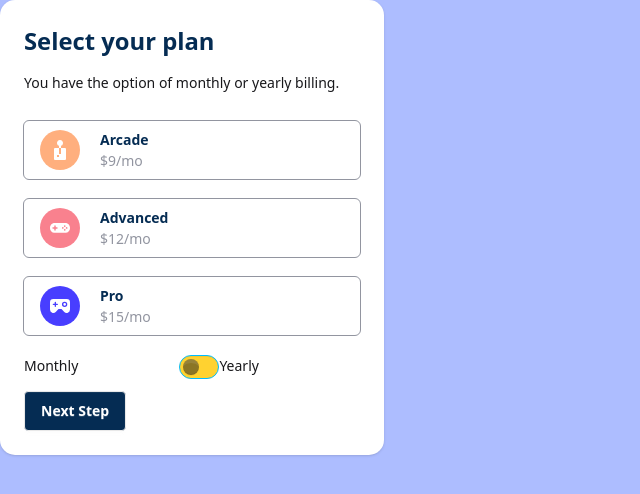
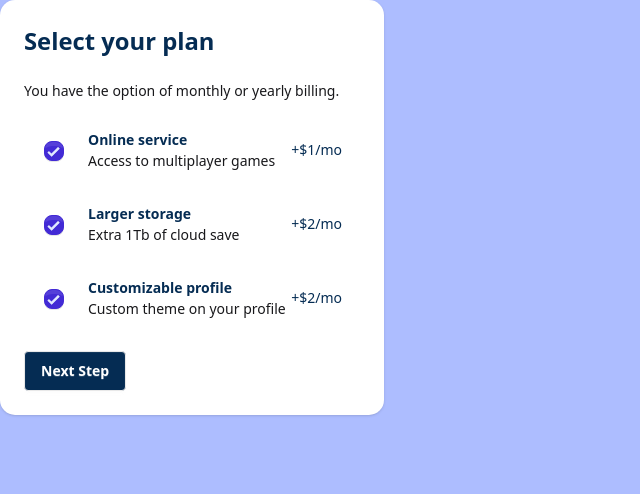
Before and after one commit to ItaloDev-Marcelo/multiStepForm-ts-V2, a React (Vite) app: page / in a window 1280 px wide. Shown: the top 494 px of the page, without its empty margins (0-640 px from the left). Built offline with nearby package versions, Linux system fonts and the light colour scheme.

Commit message:
Terminando estilizar step-2 agora step-3

```diff
--- a/src/App.tsx
+++ b/src/App.tsx
@@ -1,11 +1,10 @@
 // import StepForm1 from "./Forms/StepForm1";
-import StepForm2 from "./Forms/StepForm2";
-// import StepForm3 from "./Forms/StepForm3";
+// import StepForm2 from "./Forms/StepForm2";
+import StepForm3 from "./Forms/StepForm3";
 // import Summary from "./Forms/Summary";
 function App() {
    return (
-      <>
-      <StepForm2/>
+      <><StepForm3/>
       {/* <StepForm1/> */}
       {/* <StepForm2/>
       <StepForm3/>
--- a/src/Forms/StepForm2.tsx
+++ b/src/Forms/StepForm2.tsx
@@ -20,6 +20,7 @@ const StepForm2 = () => {
 
   const submit = (data:FormDataOfStep2) => {
      setCopy([data.selectedPlan])
+     console.log(nextStep)
   }
 
   useEffect(() => {
@@ -49,11 +50,11 @@ const StepForm2 = () => {
 
 
   return (
-   <div className='card  bg-base-100 w-96 rounded-[15px] shadow-sm'>
+   <div className='card  bg-base-100 w-96 rounded-[15px]shadow-sm'>
      <div className="card-body">
       <div className='flex flex-col'>
-       <h1 className='card-title text-[1.7em] text-Blue-950 font-bold mb-3'>Select your plan</h1>
-       <p>You have the option of monthly or yearly billing.</p>
+       <h1 className='card-title text-[1.7em] text-Blue-950 font-bold mb-3'>Pick add-ons</h1>
+       <p>Add-ons help enhance your gaming experience.</p>
       </div>
          <form onSubmit={handleSubmit(submit)}>
         <InputRadio radioImage={Arcade} radioName='selectedPlan' radioId='arcade-radio' radioValue={radioOptionValue1} title='Arcade' subTitle={option01} register={register} changes={isSelected} />
--- a/src/Forms/StepForm3.tsx
+++ b/src/Forms/StepForm3.tsx
@@ -48,13 +48,21 @@ const StepForm3= () => {
      const customizableR = isSelected ? 'Customizable-profile 2' : 'Customizable-profile 20'
 
   return (
-    <form onSubmit={handleSubmit(submitData)}>
+    <div className='card  bg-base-100 w-96 rounded-[15px] shadow-sm'>
+       <div className="card-body">
+        <h1 className='card-title text-[1.7em] text-Blue-950 font-bold mb-3'>Select your plan</h1>
+         <p>You have the option of monthly or yearly billing.</p>
+          <form onSubmit={handleSubmit(submitData)}>
       <InputCheck id='online' register={register} name='addOns' title={online} subTitle={onlineText} price={onlinePrice}  value={onlineR} />
       <InputCheck id='large' register={register} name='addOns' title={larger} subTitle={largerText} price={largePrice}  value={largeR} />
       <InputCheck id='customizable' register={register} name='addOns' title={customizable} subTitle={customizableText} price={customizablePrice}  value={customizableR } />
       <p>{   errors.addOns?.message}</p>
       <Button />
     </form>
+       </div>
+
+    </div>
+
   )
 }
 
--- a/src/components/Inputs/InputCheck.tsx
+++ b/src/components/Inputs/InputCheck.tsx
@@ -16,14 +16,18 @@ interface CheckProps {
 
 const InputCheck:FC <CheckProps> = ({id,register,name,title,subTitle,price, value}) => {
   return (
-     <div >
-        <input type='checkbox'  id={id} value={value} {...register(name)} />
-       <label htmlFor={id}>
-        <div>
-              <p>{title} <br /> {subTitle}</p>
-              <p><a href="#">{price}</a></p>
-       </div>
-       </label>
+     <div className="flex flex-row  outline-grey-500  my-2 p-3 rounded-[5px] custom-line
+ peer-checked:outline-Purple-600 peer-checked:bg-Blue-50 transition">
+        <input type='checkbox'  defaultChecked className="mx-2 mt-3 checkbox checkbox-primary checkbox-sm peer"  id={id} value={value} {...register(name)} />
+        <label htmlFor={id}>
+        <div className="flex flex-row items-center justify-between px-4 custom w-[270px] ">
+              <div>
+                <p className="text-Blue-950 font-bold">{title}</p>
+              <p>{subTitle}</p>
+              </div>
+              <p className="absolute right-[3em] text-Blue-950"><a href="#">{price}</a></p>
+        </div>
+        </label>
     </div>
   )
 }
--- a/src/components/Inputs/InputRadio.tsx
+++ b/src/components/Inputs/InputRadio.tsx
@@ -20,17 +20,35 @@ const InputRadio:FC<RadioProps> = ({radioImage,radioName,radioId,radioValue,titl
   const planApply = !changes ? (<span className='text-Blue-950 font-semibold'>2 months free</span>) : null ;
 
   return (
-    <div className="my-5 outline-1 outline-Grey-500 p-2 rounded-[5px]">
-       <label className='flex flex-row'>
-          <figure className="px-2 mr-3">
-              <img src={radioImage} alt='' />
-          </figure>
-          <div>
-              <input type='radio' className="hidden"  id={radioId} value={radioValue} {...register(radioName)}  />
-              <p> <strong className='text-Blue-950 font-bold'>{title}</strong> <br />
-               <span className='text-Grey-500 '>{subTitle}{Result}</span><br /> {planApply} </p>
-          </div>
-       </label>
+    <div>
+    {/* input vem primeiro e fica escondido */}
+<input
+  type="radio"
+  id={radioId}
+  value={radioValue}
+  {...register(radioName)}
+  className="hidden peer"
+/>
+
+{/* container que muda a cor quando input está checked */}
+<div className="flex flex-row my-5 outline-1 outline-Grey-500 p-4 rounded-[5px] custom-line
+ peer-checked:outline-Purple-600 peer-checked:bg-Blue-50 transition">
+
+  <label htmlFor={radioId} className="custom-radio cursor-pointer">
+    <figure className="px-2 mr-3">
+      <img src={radioImage} alt="" />
+    </figure>
+  </label>
+
+  <div>
+    <p>
+      <strong className="text-Blue-950 font-bold">{title}</strong><br />
+      <span className="text-Grey-500">{subTitle}{Result}</span><br />
+      {planApply}
+    </p>
+  </div>
+</div>
+
     </div>
   )
 }
--- a/src/components/toggleButton.tsx
+++ b/src/components/toggleButton.tsx
@@ -6,17 +6,17 @@ const ToggleBtn = () => {
   const {togglePlan, isSelected} = useSelectedPlan();
    console.log(isSelected)
 
-  return <div className='flex'>
-     <p><span>Monthly</span></p>
-    <div>
+  return <div className='flex justify-center py-3 bg-[#d6e4ff] rounded-[5px]'>
+     <div><p><span className="font-bold">Monthly</span></p></div>
+    <div className="mx-5">
        <input type="checkbox"
-       className="toggle theme-controller col-span-2 col-start-1 row-start-1 border-sky-400
-        bg-amber-300 [--tglbg:var(--color-sky-500)]
-        checked:border-blue-800 checked:bg-blue-300 checked:[--tglbg:var(--color-blue-900)]"
+        defaultChecked
+        className="toggle custom-toggle border-Blue-950 bg-Blue-950 checked:border-Blue-950
+         checked:bg-Blue-950 checked:text-Blue-950"
        onChange={togglePlan} />
     </div>
 
-     <p><span>Yearly</span></p>
+     <div><p><span  className="font-bold">Yearly</span></p></div>
   </div>
 }
 
--- a/src/index.css
+++ b/src/index.css
@@ -20,3 +20,13 @@ body {
     width:100%;
     height: 100vh;
 }
+
+
+.custom-toggle:before {
+  background-color: white !important; /* bolinha branca */
+}
+
+
+.custom  + div {
+     margin-right: 1em;
+}
```
